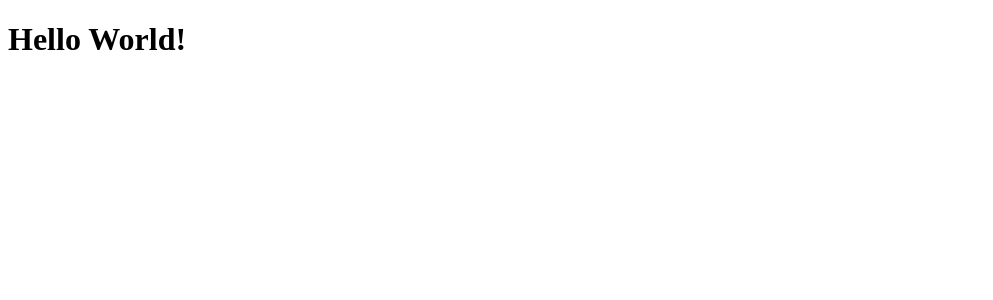
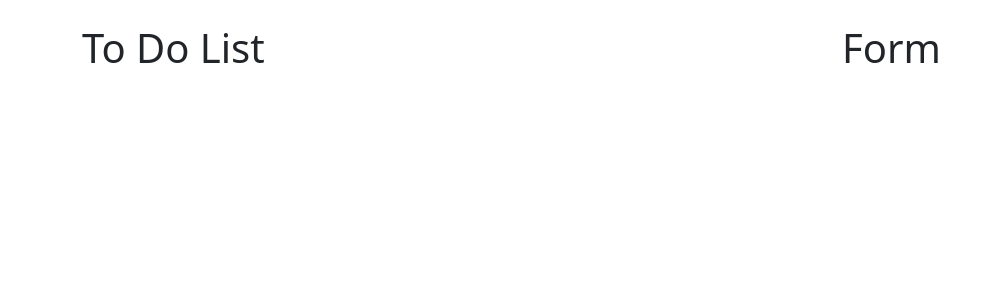
Before and after one commit to GustavoLira-ChE/to-do-list-react, a React app: page / in a window 1280 px wide. Shown: the top 300 px of the page, without its empty margins (0-993 px from the left). Built offline with nearby package versions, Linux system fonts and the light colour scheme.

Commit message:
add: import bootstrap styles from style file

```diff
--- a/src/App.jsx
+++ b/src/App.jsx
@@ -2,8 +2,15 @@ import React from 'react';
 
 const App = () => {
     return (
-        <div>
-            <h1>Hello World!</h1>
+        <div className='container mt-4'>
+            <div className='row'>
+                <div className='col-8'>
+                    <h1>To Do List</h1>
+                </div>
+                <div className='col-4'>
+                    <h1>Form</h1>
+                </div>
+            </div>
         </div>
     );
 };
--- a/src/index.js
+++ b/src/index.js
@@ -1,4 +1,5 @@
 import "bootstrap";
+import "./styles/_custom.scss";
 import React from "react";
 import { createRoot } from "react-dom/client";
 import App from "./App";
```
